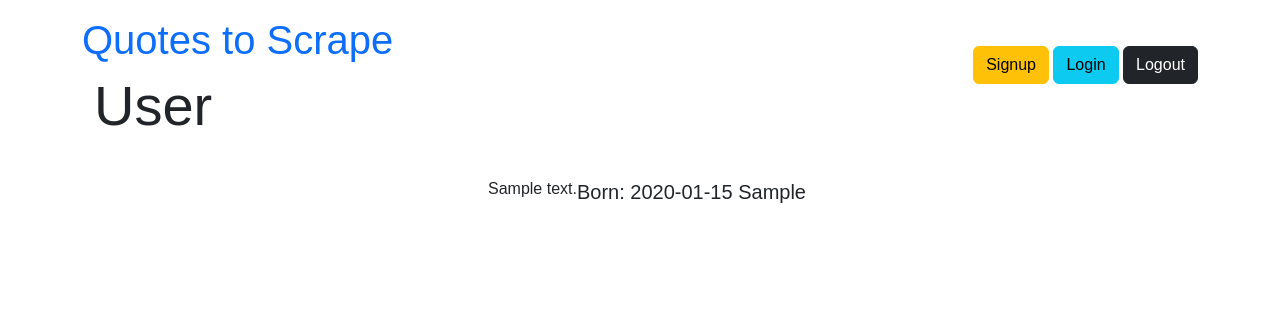
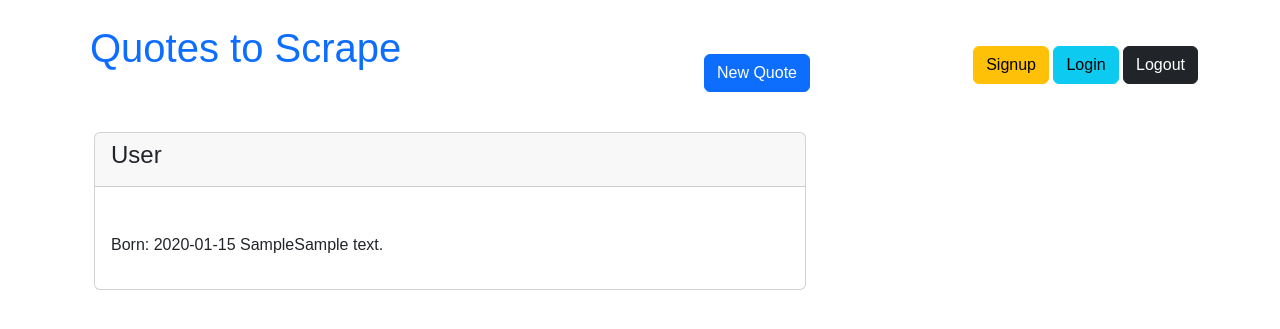
Before and after one commit to SergiyBagmet/Quotes_django, a Django app: page /author/1/ in a window 1280 px wide. Shown: the top 329 px of the page. Run offline with Django 4.2, Linux system fonts and the light colour scheme; tables that the repository leaves empty hold one stand-in row (values such as "Sample post").

Commit message:
btn new_quote

```diff
--- a/site_quotes/quotes/templates/quotes/author.html
+++ b/site_quotes/quotes/templates/quotes/author.html
@@ -4,9 +4,15 @@
 <div class="container">
     <div class="row">
         <div class="col-md-12">
-            <h4 class="display-4">{{ author.fullname }}</h4>
-            <p class="lead">Born: {{ author.born_date }} {{ author.born_location }}</p>
-            <p>{{ author.description }}</p>
+            <div class="card">
+                <div class="card-header">
+                    <h4>{{ author.fullname }}</h4>
+                </div>
+                <div class="card-body ml-0">
+                    <p class="card-text">Born: {{ author.born_date }} {{ author.born_location }}</p>
+                    <p class="card-text">{{ author.description }}</p>
+                </div>
+            </div>
         </div>
     </div>
 </div>
--- a/site_quotes/site_quotes/static/site_quotes/main.css
+++ b/site_quotes/site_quotes/static/site_quotes/main.css
@@ -86,8 +86,14 @@
 
 .header-box p {
   margin-top: 30px;
+  float: left;
+}
+
+.header-box p.login{
+  margin-top: 30px;
   float: right;
 }
+
 
 .author-details  {
   width: 80%;
@@ -118,7 +124,3 @@
     text-align: justify;
     margin-bottom: 20px;
 }
-
-.list-group-item {
-    white-space: normal;
-}
--- a/site_quotes/site_quotes/templates/site_quotes/base.html
+++ b/site_quotes/site_quotes/templates/site_quotes/base.html
@@ -15,14 +15,20 @@
     <div class="container">
         <div class="row header-box pt-3">
             <div class="col-md-8">
-                <h1>
-                    <a href="/" style="text-decoration: none">Quotes to Scrape</a>
-                </h1>
+                <div class="d-flex mb-3">
+                    <h1 class="me-auto p-2">
+                        <a href="/" style="text-decoration: none">Quotes to Scrape</a>
+                    </h1>
+                    <p class="ms-auto p-2">
+                        <a href="/new_quote" class="btn btn-primary">New Quote</a>
+                    </p>
+                </div>
                 {% block content %}
                 {% endblock %}
             </div>
             <div class="col-md-4">
-                <p>
+
+                <p class="login">
                     <a href="/login" class="btn btn-warning">Signup</a>
                     <a href="/login" class="btn btn-info">Login</a>
                     <a href="/login" class="btn btn-dark">Logout</a>
```
